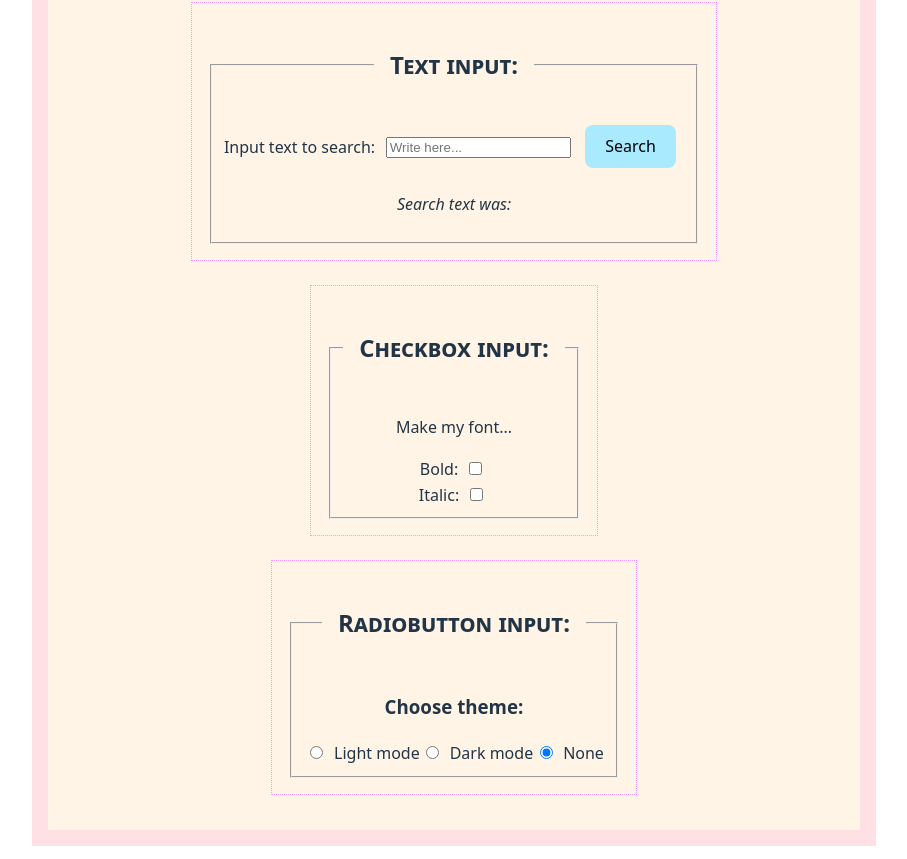
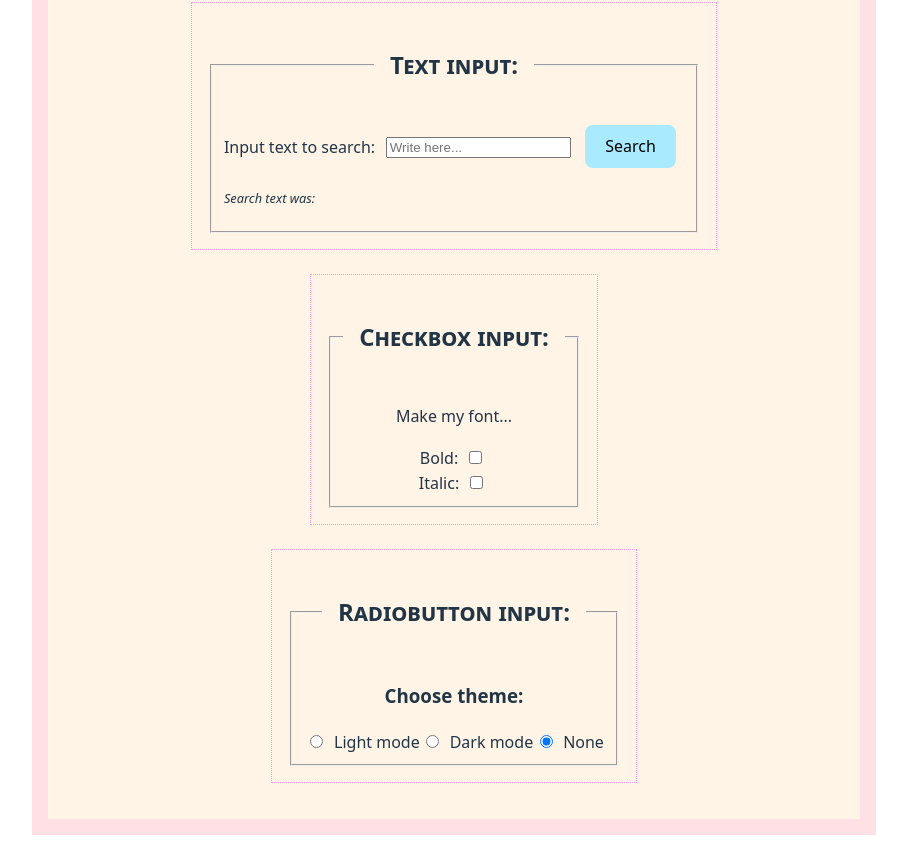
Before and after one commit to Ayngie/bits-n-pieces, a React (Vite) app: page / in a window 1280 px wide. Shown: the part 1801-2660 px from the top of the page, without its empty margins (186-1093 px from the left). Built offline with nearby package versions, Linux system fonts and the light colour scheme.

Commit message:
Style: added visual feedback to button, added styling for text

```diff
--- a/src/App.css
+++ b/src/App.css
@@ -22,11 +22,18 @@
 
 .side-by-side {
   display: flex;
-flex-direction: row;
+  flex-direction: row;
+}
+
+.input-text-info {
+  display: flex;
+  flex-direction: column;
+  align-items: flex-start;
+  font-size: 0.8em;
 }
 
 h2 {
-font-variant: small-caps;
+  font-variant: small-caps;
 }
 .bold {font-weight: bold;}
 .italic {font-style: italic;}
@@ -42,7 +49,13 @@ input {
   background-color: hotpink;
   color: rgba(255, 255, 255, 0.87);
 }
+.button-on:active {
+  background-color: hotpink;
+}
 .button-off {
+  background-color: turquoise;
+}
+.button-off:active {
   background-color: turquoise;
 }
 
--- a/src/index.css
+++ b/src/index.css
@@ -58,6 +58,9 @@ button:focus,
 button:focus-visible {
   outline: 4px auto -webkit-focus-ring-color;
 }
+button:active {
+  background-color: rgb(201, 241, 251);
+}
 
 @media (prefers-color-scheme: light) {
   :root {
```
